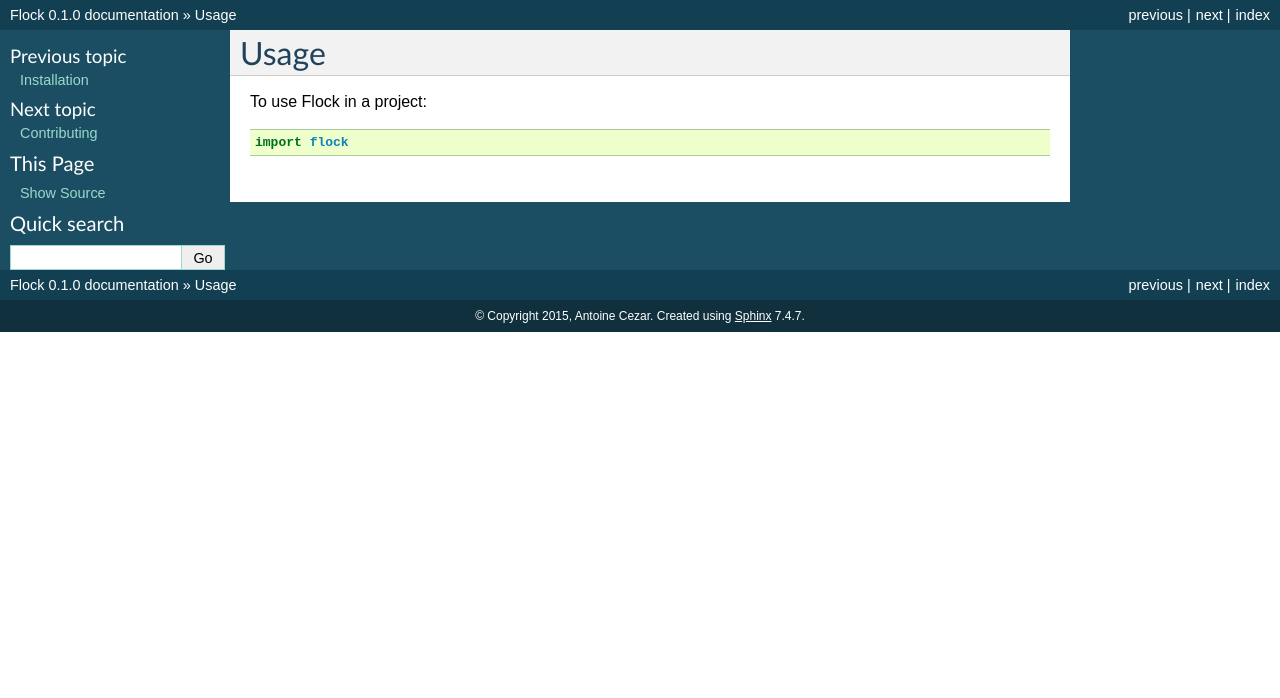
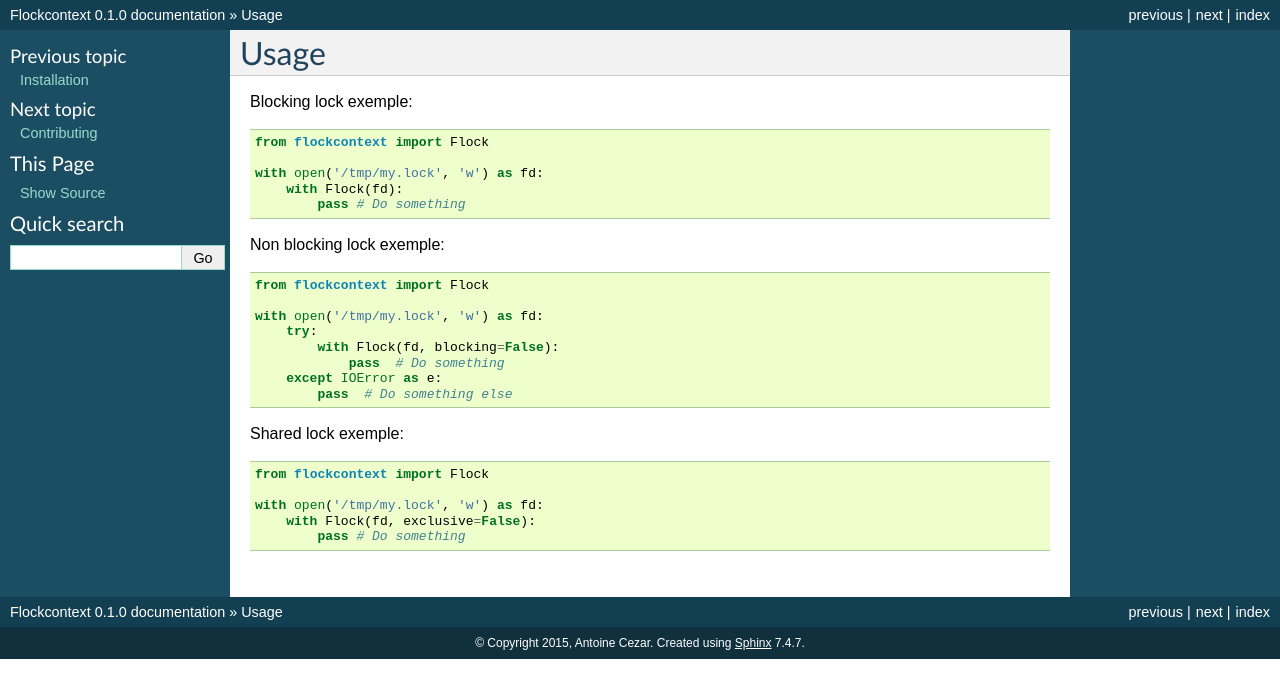
Before and after one commit to AntoineCezar/flockcontext, a Sphinx documentation site: the page built from docs/usage.rst, in a window 1280 px wide. Shown: the top 698 px of the page. Built offline with Sphinx 7.4.7, drawn with Linux system fonts in a browser that asks for light colours.

Commit message:
Flock context manager and project renaming

```diff
--- a/HISTORY.rst
+++ b/HISTORY.rst
@@ -3,7 +3,7 @@
 History
 -------
 
-0.1.0 (2015-06-01)
----------------------
+0.1.0 (2015-08-19)
+------------------
 
-* First release on PyPI.
+* Add Flock context manager.
--- a/docs/conf.py
+++ b/docs/conf.py
@@ -1,7 +1,7 @@
 #!/usr/bin/env python
 # -*- coding: utf-8 -*-
 #
-# flock documentation build configuration file, created by
+# flockcontext documentation build configuration file, created by
 # sphinx-quickstart on Tue Jul  9 22:26:36 2013.
 #
 # This file is execfile()d with the current directory set to its
@@ -31,7 +31,7 @@ project_root = os.path.dirname(cwd)
 # version is used.
 sys.path.insert(0, project_root)
 
-import flock
+import flockcontext
 
 # -- General configuration ---------------------------------------------
 
@@ -55,7 +55,7 @@ source_suffix = '.rst'
 master_doc = 'index'
 
 # General information about the project.
-project = u'Flock'
+project = u'Flockcontext'
 copyright = u'2015, Antoine Cezar'
 
 # The version info for the project you're documenting, acts as replacement
@@ -63,9 +63,9 @@ copyright = u'2015, Antoine Cezar'
 # the built documents.
 #
 # The short X.Y version.
-version = flock.__version__
+version = flockcontext.__version__
 # The full version, including alpha/beta/rc tags.
-release = flock.__version__
+release = flockcontext.__version__
 
 # The language for content autogenerated by Sphinx. Refer to documentation
 # for a list of supported languages.
@@ -208,8 +208,8 @@ latex_elements = {
 # (source start file, target name, title, author, documentclass
 # [howto/manual]).
 latex_documents = [
-    ('index', 'flock.tex',
-     u'Flock Documentation',
+    ('index', 'flockcontext.tex',
+     u'Flockcontext Documentation',
      u'Antoine Cezar', 'manual'),
 ]
 
@@ -240,7 +240,7 @@ latex_documents = [
 # (source start file, name, description, authors, manual section).
 man_pages = [
     ('index', 'flock',
-     u'Flock Documentation',
+     u'Flockcontext Documentation',
      [u'Antoine Cezar'], 1)
 ]
 
@@ -254,10 +254,10 @@ man_pages = [
 # (source start file, target name, title, author,
 #  dir menu entry, description, category)
 texinfo_documents = [
-    ('index', 'flock',
-     u'Flock Documentation',
+    ('index', 'flockcontext',
+     u'Flockcontext Documentation',
      u'Antoine Cezar',
-     'flock',
+     'flockcontext',
      'One line description of project.',
      'Miscellaneous'),
 ]
--- a/docs/index.rst
+++ b/docs/index.rst
@@ -1,10 +1,10 @@
-.. flock documentation master file, created by
+.. flockcontext documentation master file, created by
    sphinx-quickstart on Tue Jul  9 22:26:36 2013.
    You can adapt this file completely to your liking, but it should at least
    contain the root `toctree` directive.
 
-Welcome to Flock's documentation!
-======================================
+Welcome to Flockcontext's documentation!
+========================================
 
 Contents:
 
--- a/docs/installation.rst
+++ b/docs/installation.rst
@@ -4,9 +4,9 @@ Installation
 
 At the command line::
 
-    $ easy_install flock
+    $ pip install flockcontext
 
 Or, if you have virtualenvwrapper installed::
 
-    $ mkvirtualenv flock
-    $ pip install flock
+    $ mkvirtualenv flockcontext
+    $ pip install flockcontext
--- a/docs/usage.rst
+++ b/docs/usage.rst
@@ -2,6 +2,29 @@
 Usage
 ========
 
-To use Flock in a project::
+Blocking lock exemple::
 
-    import flock
+    from flockcontext import Flock
+
+    with open('/tmp/my.lock', 'w') as fd:
+        with Flock(fd):
+            pass # Do something
+
+Non blocking lock exemple::
+
+    from flockcontext import Flock
+
+    with open('/tmp/my.lock', 'w') as fd:
+        try:
+            with Flock(fd, blocking=False):
+                pass  # Do something
+        except IOError as e:
+            pass  # Do something else
+
+Shared lock exemple::
+
+    from flockcontext import Flock
+
+    with open('/tmp/my.lock', 'w') as fd:
+        with Flock(fd, exclusive=False):
+            pass # Do something
```
Also changed, not shown: CONTRIBUTING.rst (+11 -11 lines), README.rst (+10 -6 lines), flockcontext/__init__.py (renamed from flock/__init__.py, +8 -0 lines), setup.py (+6 -8 lines), 7 other files.
